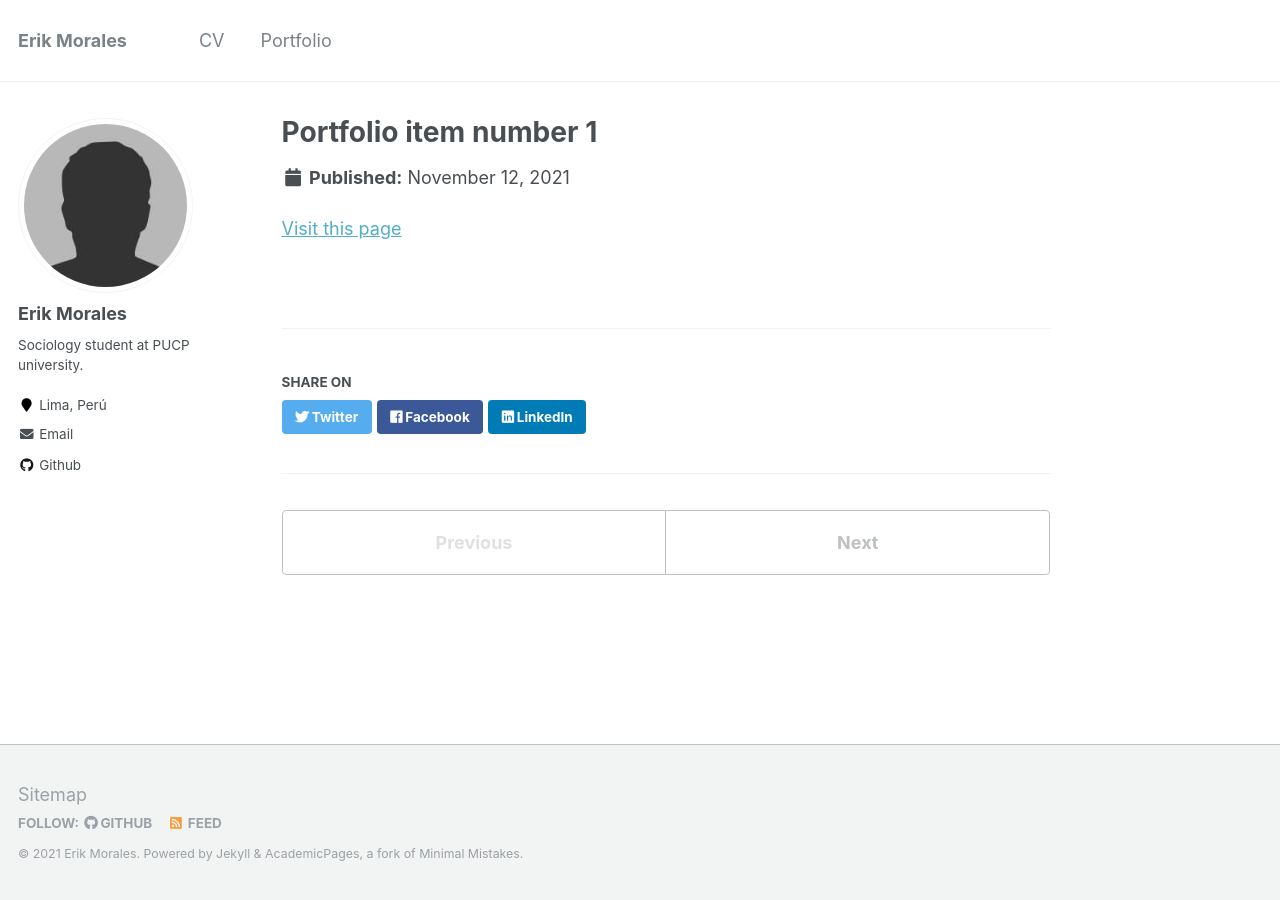
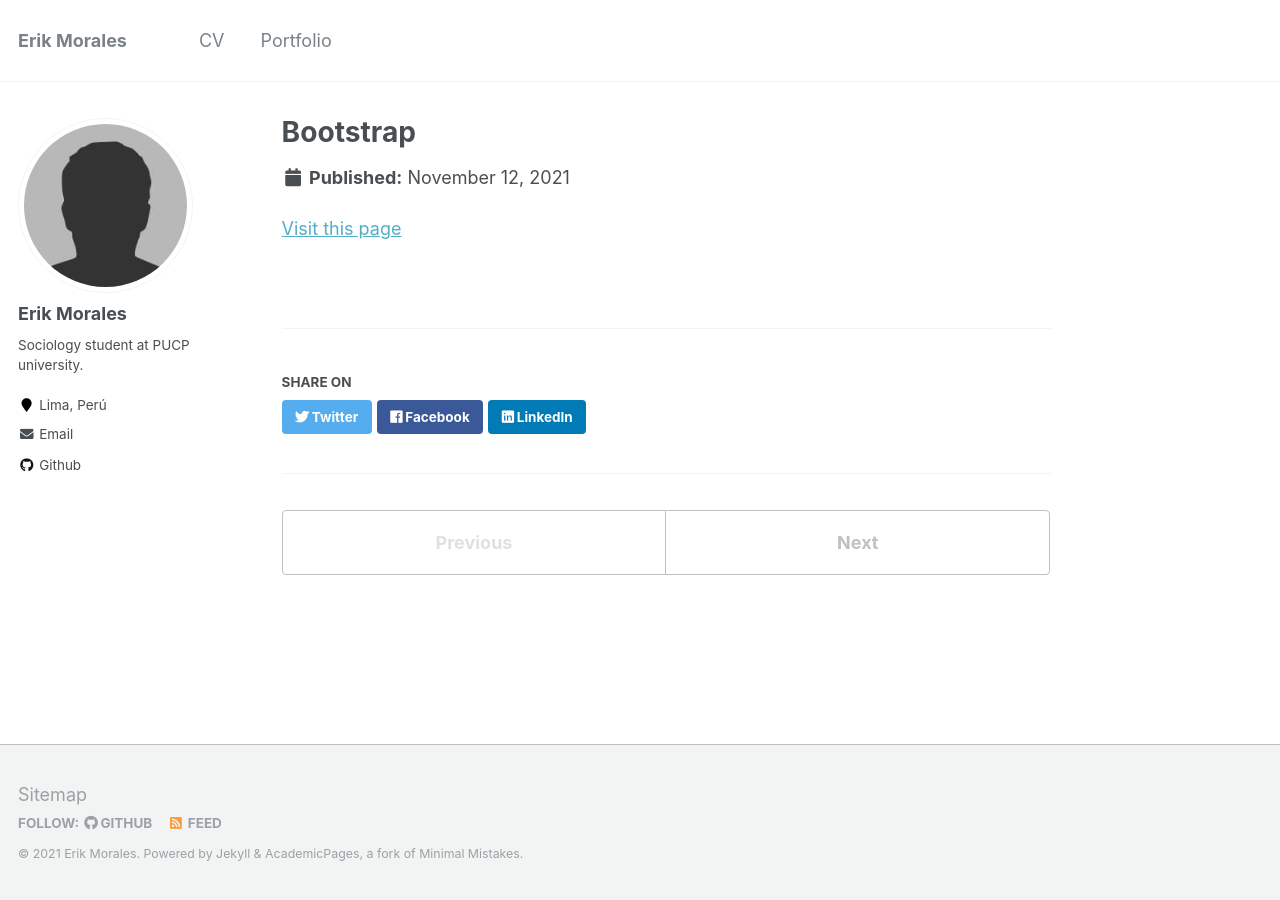
Before and after one commit to HaloReach2552/Brando.fold.github.io, a Jekyll site: the page built from _portfolio/portfolio-1.md, in a window 1280 px wide. Built offline with Jekyll 4.4.1, drawn with Linux system fonts in a browser that asks for light colours.

Commit message:
Update portfolio-1.md

```diff
--- a/_portfolio/portfolio-1.md
+++ b/_portfolio/portfolio-1.md
@@ -1,5 +1,5 @@
 ---
-title: "Portfolio item number 1"
+title: "Bootstrap"
 excerpt: "Short description of portfolio item number 1<br/><img src='/images/500x300.png' 'width=500'>"
 date: "2021-11-12"
 collection: portfolio
```
